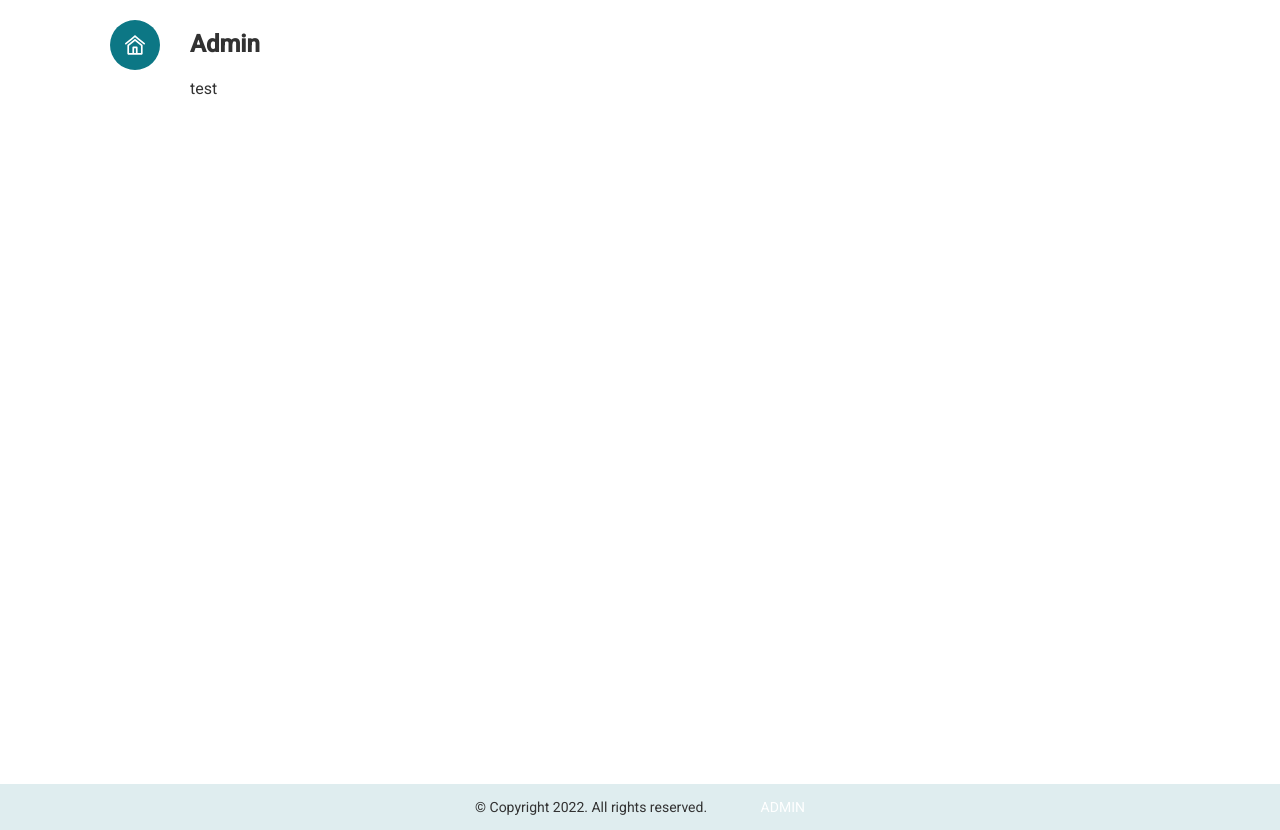
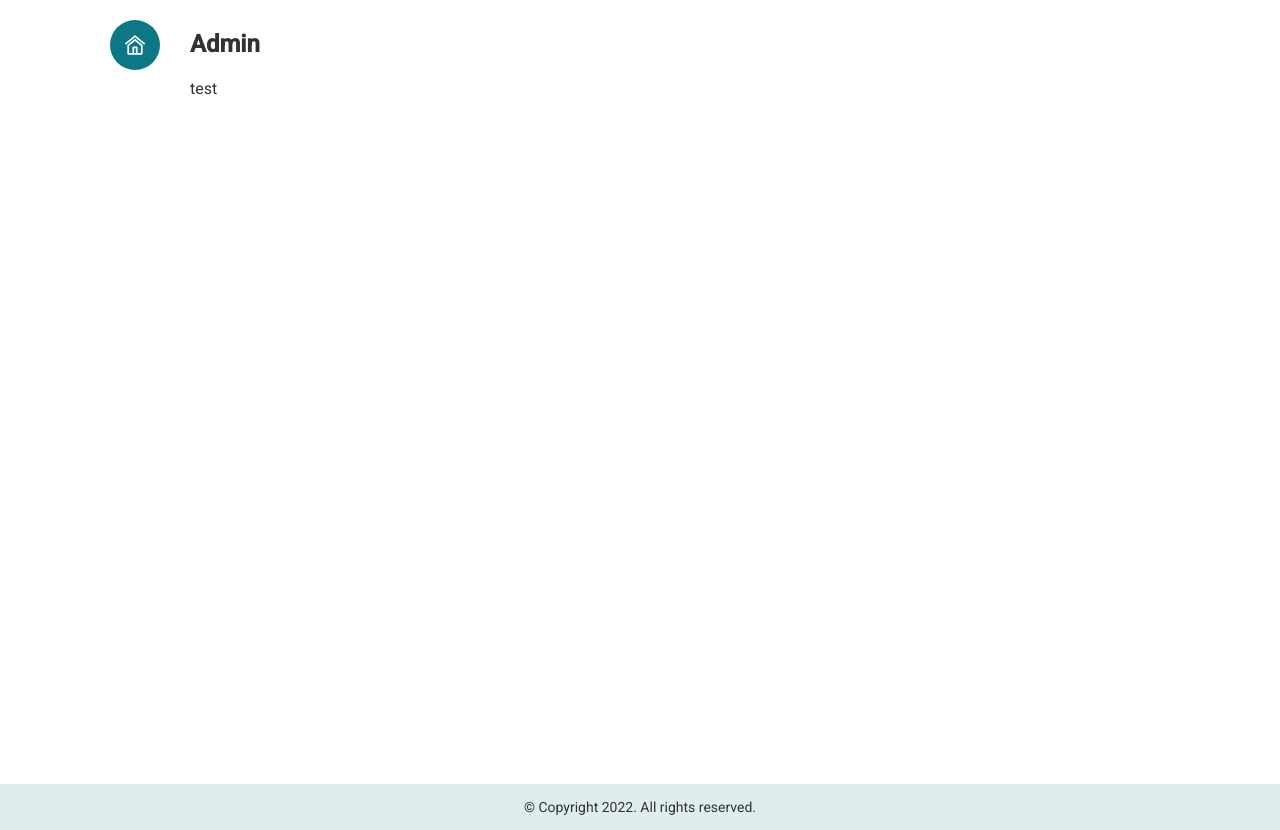
Before and after one commit to katerinafaustenova/travelblog, a Next.js app: page /admin in a window 1280 px wide. Built offline with nearby package versions, Linux system fonts and the light colour scheme.

Commit message:
semantic fixes

```diff
--- a/components/Base.tsx
+++ b/components/Base.tsx
@@ -13,7 +13,7 @@ export default function Base({ children }: any) {
   return (
     <div className={styles.container}>
       <Head>
-        <title>Travel blog</title>
+        <title>Káťa a Kuba na cestách</title>
         <meta
           name="description"
           content="This is our travel blog for friend and family"
@@ -43,7 +43,7 @@ export default function Base({ children }: any) {
       <main className={styles.main}>{children}</main>
 
       <footer className={styles.footer}>
-        © Copyright {getYear(new Date())}. All rights reserved. <Link href="/admin" className={styles.hiddenLink}>ADMIN</Link>
+        © Copyright {getYear(new Date())}. All rights reserved.
       </footer>
     </div>
   );
--- a/components/Post.tsx
+++ b/components/Post.tsx
@@ -13,7 +13,6 @@ export default function Post({ post }: any) {
         <img src={image?.url} alt={image?.fileName} className={styles.image} />
         <div className={styles.content}>
           <div className={styles.categoryDate}>
-            {/* <span className={styles.category}>{category}</span> */}
             <time className={styles.date}>
               {format(new Date(date), "dd.MM.yyyy")}
             </time>
--- a/pages/index.tsx
+++ b/pages/index.tsx
@@ -43,7 +43,7 @@ export default function Home({ posts }: any) {
   return (
     <Base>
       <section className={styles.content}>
-        <div className={styles.sectionTitle}>Bali</div>
+        <h2 className={styles.sectionTitle}>Bali</h2>
         <div className={styles.posts}>
           {posts.map((post: any, idx: number) => {
             return <Post post={post} key={idx} />;
--- a/styles/Base.module.css
+++ b/styles/Base.module.css
@@ -83,7 +83,3 @@
   text-align: center;
   font-size: 14px;
 }
-.hiddenLink {
-  color: #fff;
-  margin-left: 50px;
-}
```
Also changed, not shown: assets/data2Legion.js (+6 -1 lines).
